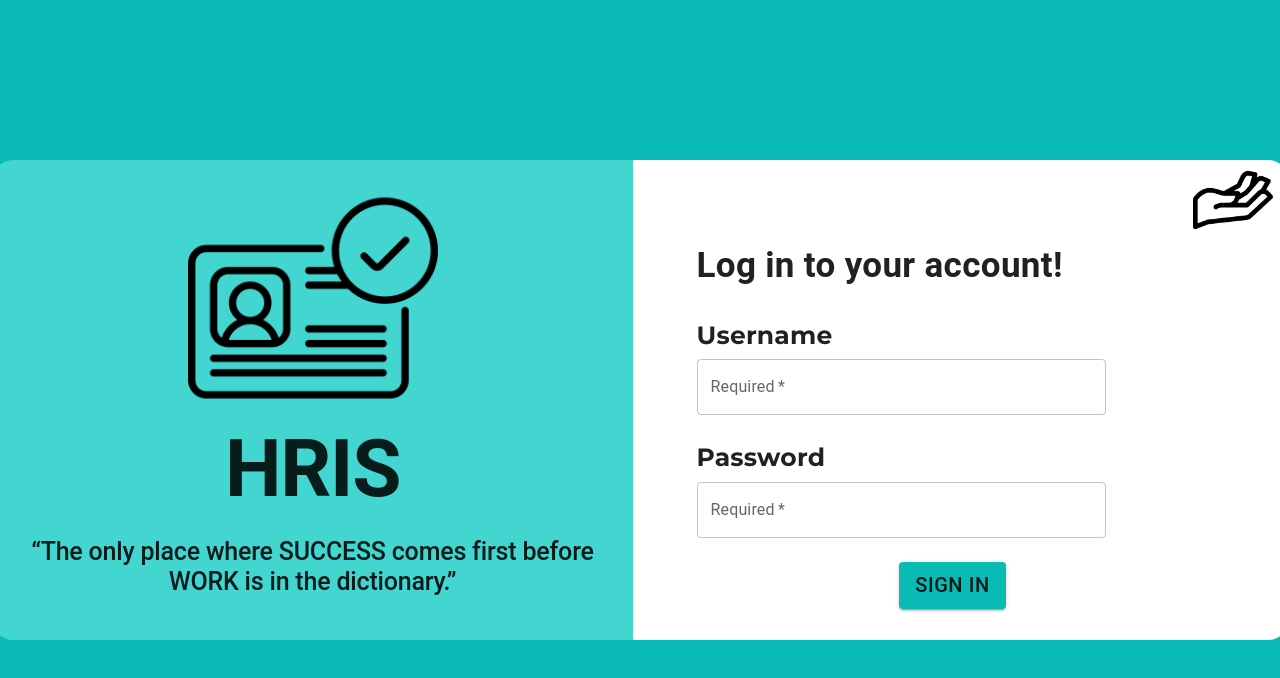
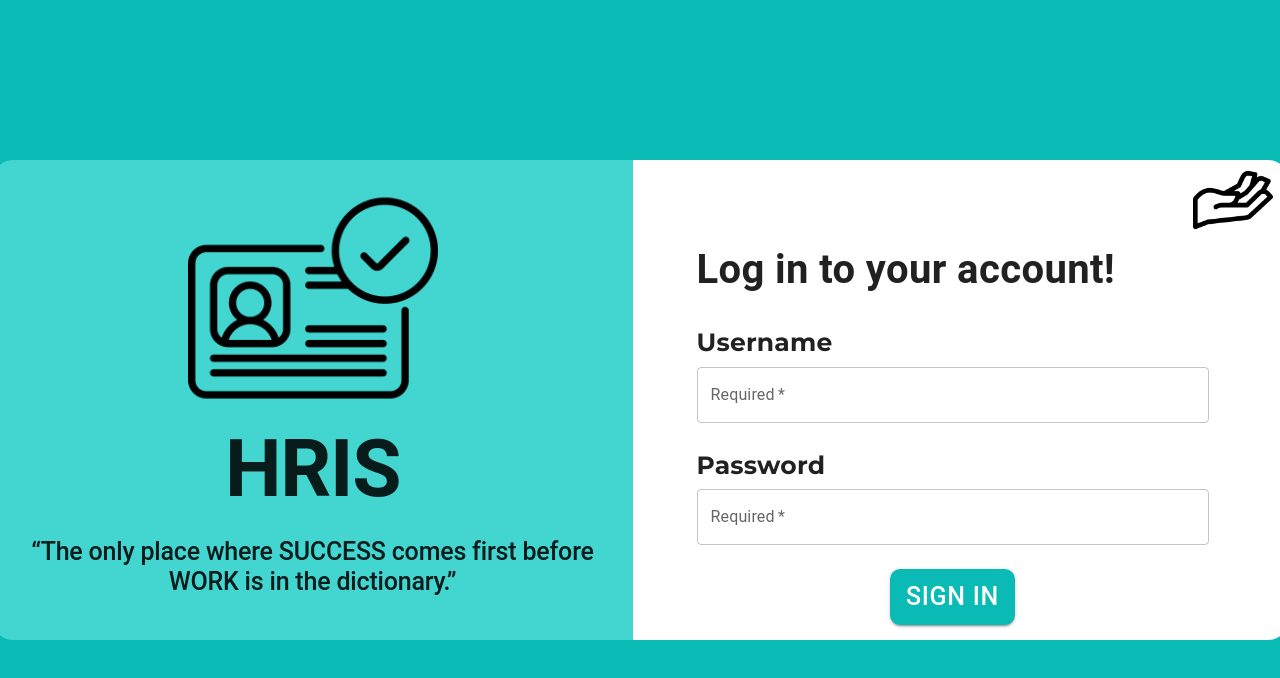
Before and after one commit to rondelhallare/HRIS-FrontEnd, a React (Create React App) app in the folder hris-app/: page /LogIn in a window 1280 px wide. Shown: the top 678 px of the page. Built offline with nearby package versions, Linux system fonts and the light colour scheme.

Commit message:
update components

```diff
--- a/hris-app/src/Components/LogIn/form.js
+++ b/hris-app/src/Components/LogIn/form.js
@@ -36,7 +36,7 @@ function Form() {
                 }}>
                     <Typography sx={{
                         fontWeight: 'bold',
-                        fontSize: '35px',
+                        fontSize: '40px',
 
 
                     }}
@@ -58,7 +58,7 @@ function Form() {
                         defaultValue=""
 
                         sx={{
-                            width: '80%',
+                            width: '100%',
                             borderRadius: '20px',
 
                         }}
@@ -79,7 +79,7 @@ function Form() {
                         label="Required"
                         defaultValue=""
                         sx={{
-                            width: '80%',
+                            width: '100%',
                             borderRadius: '20px',
                         }}
                     />
@@ -92,9 +92,10 @@ function Form() {
                         alignItems: 'center',
                     }}>
                         <Button color="secondary" variant="contained" sx={{
-                            fontSize: '20px',
+                            fontSize: '25px',
                             fontWeight: 'medium',
-                            fontColor: '#FFFFFF',
+                            color: '#FFFFFF',
+                            borderRadius: '10px'
                         }}>
                             Sign In
                         </Button>
```
Also changed, not shown: hris-app/src/Components/Dashboard/TimeButton.js (added), hris-app/src/Components/Dashboard/timeIn.js (deleted).
